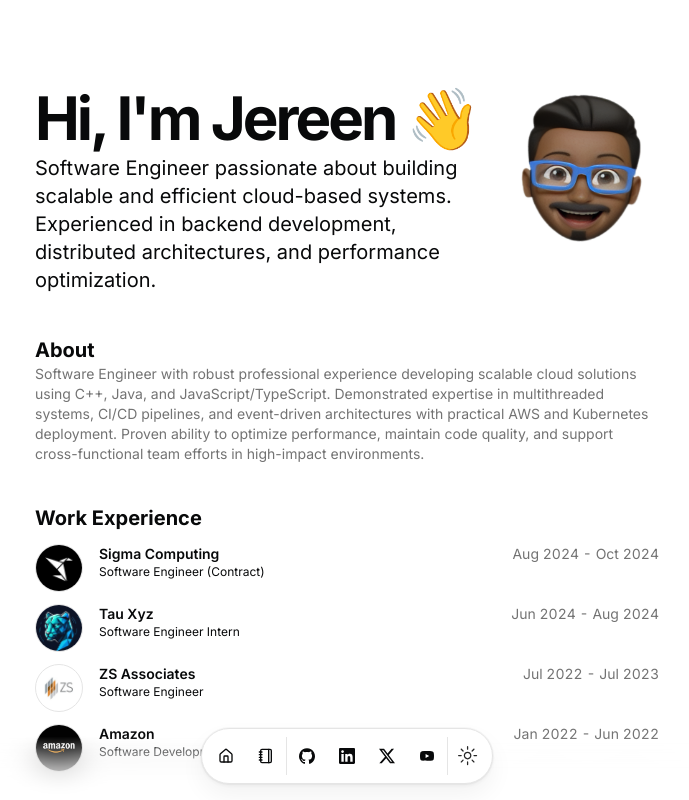
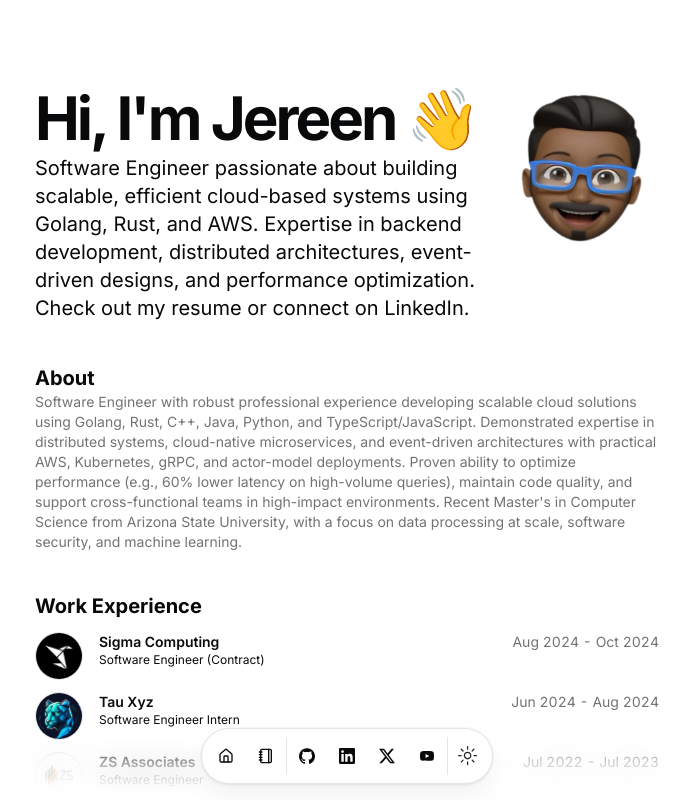
Before and after one commit to jereenv/portfolio, a Next.js app: page / in a window 1280 px wide. Shown: the top 800 px of the page, without its empty margins (293-982 px from the left). Built offline with nearby package versions, Linux system fonts and the light colour scheme.

Commit message:
updated summary

```diff
--- a/src/data/resume.tsx
+++ b/src/data/resume.tsx
@@ -8,9 +8,9 @@
   location: "San Francisco, CA",
   locationLink: "https://www.google.com/maps/place/sanfrancisco",
   description:
-    "Software Engineer passionate about building scalable and efficient cloud-based systems. Experienced in backend development, distributed architectures, and performance optimization.",
+    "Software Engineer passionate about building scalable, efficient cloud-based systems using Golang, Rust, and AWS. Expertise in backend development, distributed architectures, event-driven designs, and performance optimization. Check out my resume or connect on LinkedIn.",
   summary:
-    "Software Engineer with robust professional experience developing scalable cloud solutions using C++, Java, and JavaScript/TypeScript. Demonstrated expertise in multithreaded systems, CI/CD pipelines, and event-driven architectures with practical AWS and Kubernetes deployment. Proven ability to optimize performance, maintain code quality, and support cross-functional team efforts in high-impact environments.",
+    "Software Engineer with robust professional experience developing scalable cloud solutions using Golang, Rust, C++, Java, Python, and TypeScript/JavaScript. Demonstrated expertise in distributed systems, cloud-native microservices, and event-driven architectures with practical AWS, Kubernetes, gRPC, and actor-model deployments. Proven ability to optimize performance (e.g., 60% lower latency on high-volume queries), maintain code quality, and support cross-functional teams in high-impact environments. Recent Master's in Computer Science from Arizona State University, with a focus on data processing at scale, software security, and machine learning.",
   avatarUrl: "/me_cartoon.png",
   skills: [
     "React",
```
